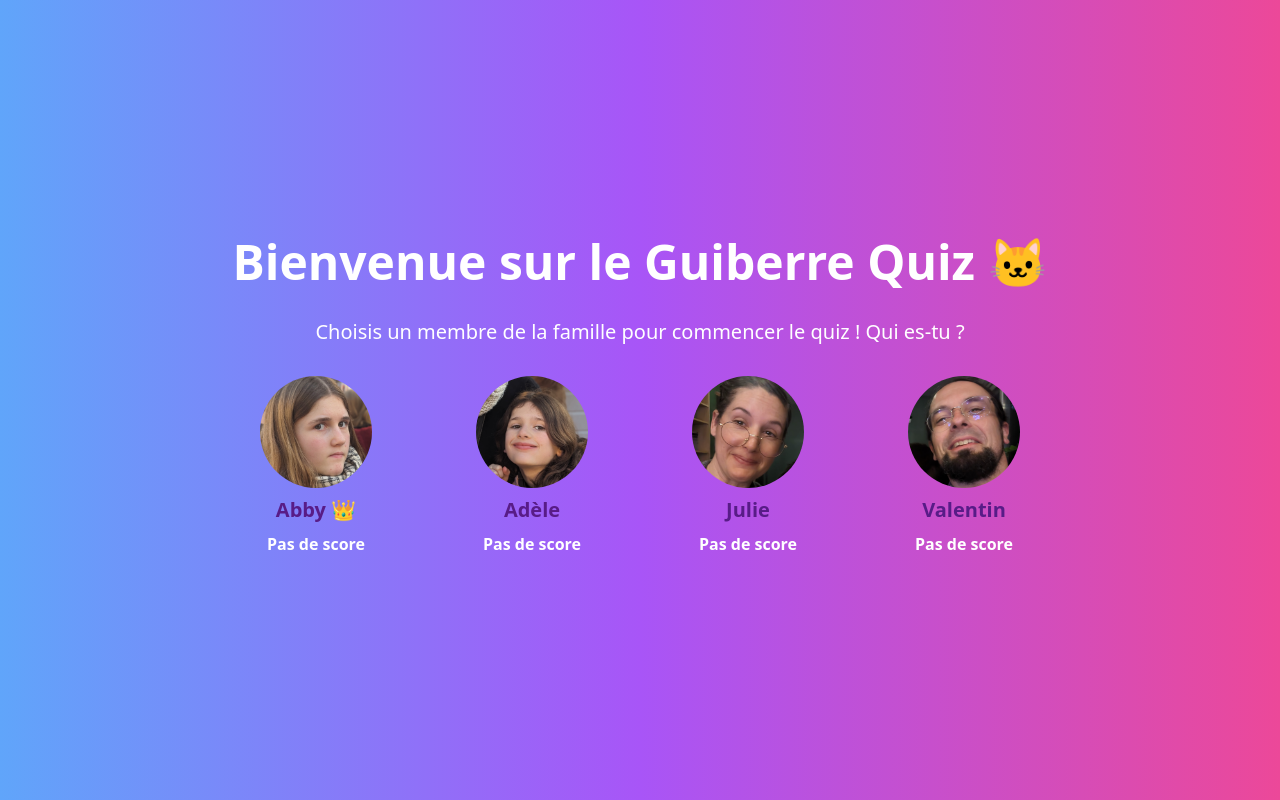
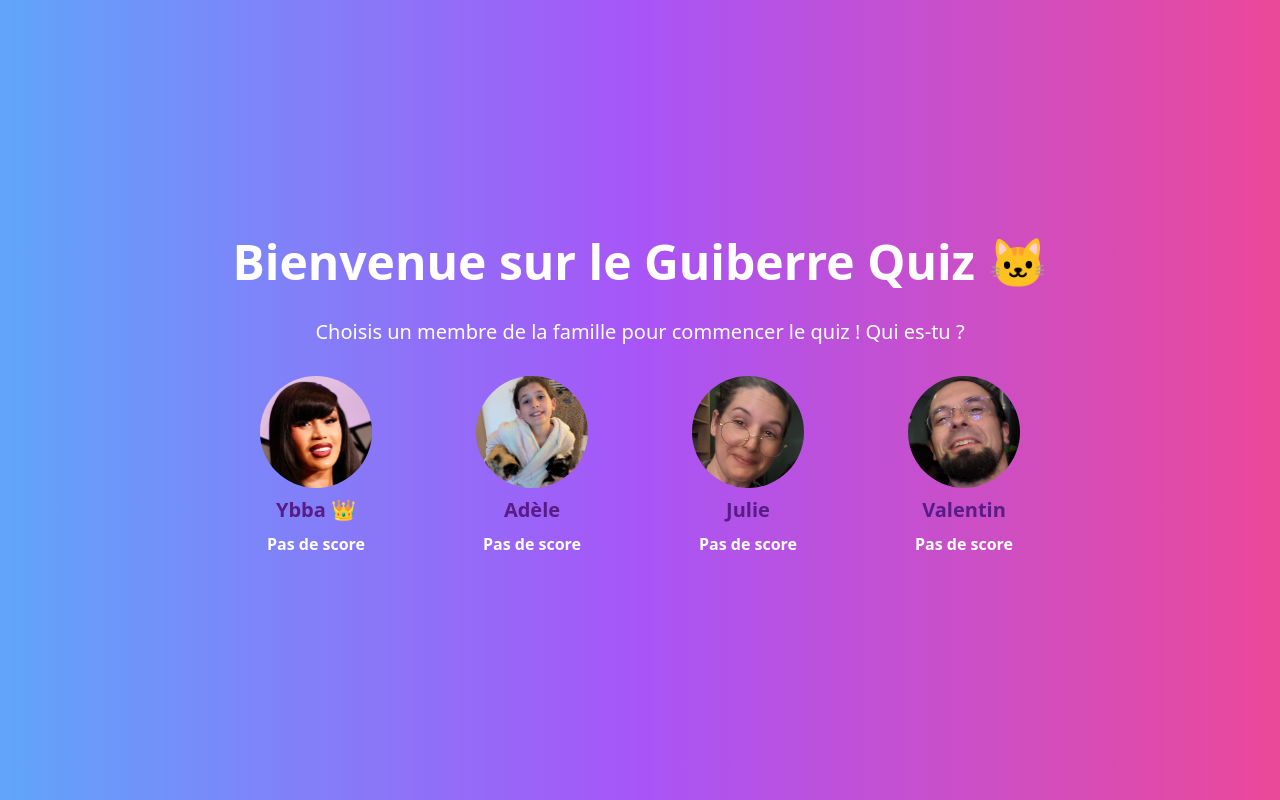
Before and after one commit to val--/family-quiz, a Next.js app: page / in a window 1280 px wide. Built offline with nearby package versions, Linux system fonts and the light colour scheme.

Commit message:
Change photo

```diff
--- a/app/page.tsx
+++ b/app/page.tsx
@@ -14,15 +14,15 @@ interface FamilyMember {
 const familyMembers: FamilyMember[] = [
   {
     id: "1",
-    name: "Abby",
+    name: "Ybba",
     email: "user@mail.com",
-    photo: "/images/abby.png",
+    photo: "/images/cardi.png",
   },
   {
     id: "2",
     name: "Adèle",
     email: "user@mail.com",
-    photo: "/images/adele.png",
+    photo: "/images/adele2.png",
   },
   {
     id: "3",
```
Also changed, not shown: public/images/adele2.png (added), public/images/cardi.png (added).
